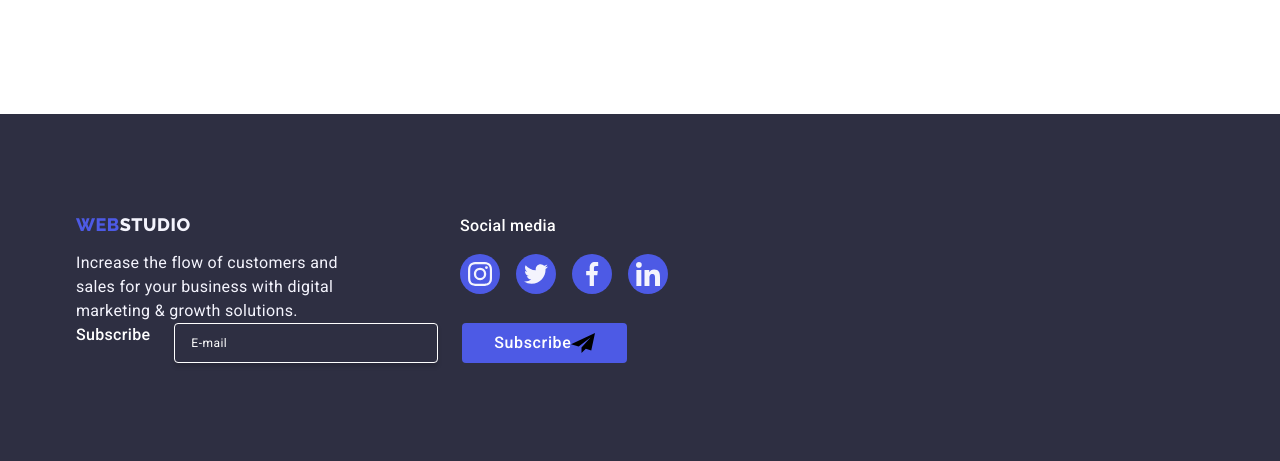
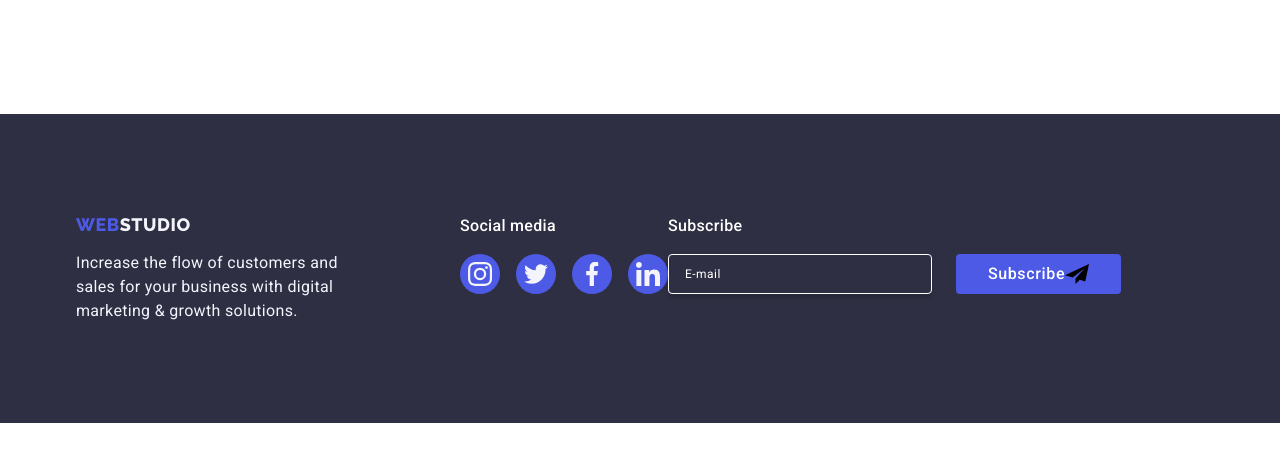
Before and after one commit to Cynosure24/goit-markup-hw-05, a plain HTML site: page index.html in a window 1280 px wide. Shown: the part 2807-3268 px from the top of the page. After the commit the page ends 3230 px from the top, so only its background shows below. Drawn offline with nearby package versions, Linux system fonts and the light colour scheme.

Commit message:
Update index.html

```diff
--- a/index.html
+++ b/index.html
@@ -527,8 +527,7 @@
       </li>
     </ul>
   </div>
-  </div>
-  <div class="footer-form container">
+  <div class="footer-form-container">
     <p class="footer-form-header">Subscribe</p>
     <form class="footer-form" name="subscribe-form">
       <label class="footer-form-label">
@@ -546,6 +545,7 @@
       </button>
     </form>
     </div>
+  </div>
     </footer>
 
      <!-- modal window -->
```
